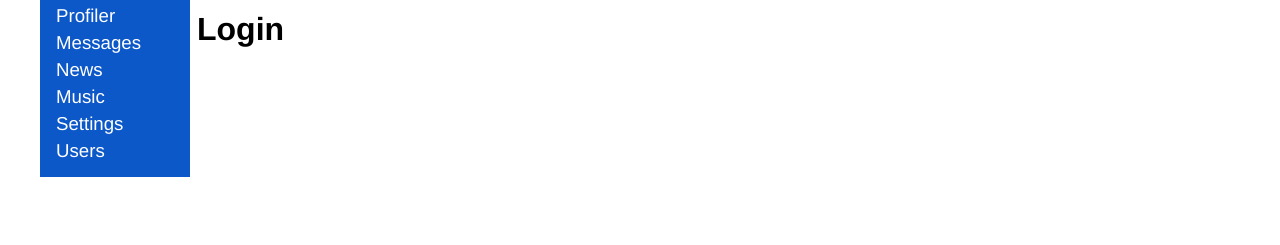
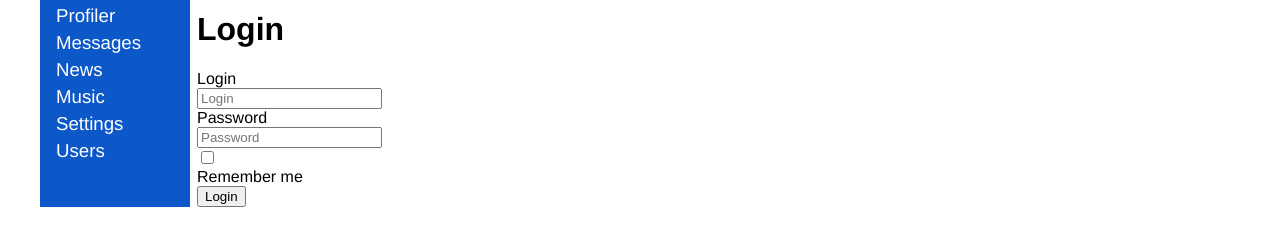
Before and after one commit to AndrewSmithMasterRecord/my-first-react-app, a React (Create React App) app: page /login in a window 1280 px wide. Shown: the part 137-382 px from the top of the page. Built offline with nearby package versions, Linux system fonts and the light colour scheme; no server answers.

Commit message:
redux-form

```diff
--- a/package.json
+++ b/package.json
@@ -15,6 +15,7 @@
     "react-scripts": "3.4.1",
     "react-thunk": "^1.0.0",
     "redux": "^4.0.5",
+    "redux-form": "^8.3.6",
     "redux-thunk": "^2.3.0"
   },
   "scripts": {
--- a/src/components/Login/Login.jsx
+++ b/src/components/Login/Login.jsx
@@ -1,9 +1,46 @@
 import React from "react";
+import {Field, reduxForm} from "redux-form";
+
+const LoginForm = (props) => {
+    debugger
+    return <form onSubmit={props.handleSubmit}>
+        <div>
+            <label>Login</label>
+            <div>
+                <Field name={"login"} placeholder={"Login"} component={"input"} type={"text"}/>
+            </div>
+
+        </div>
+        <div>
+            <label>Password</label>
+            <div>
+                <Field name={"password"} placeholder={"Password"} component={"input"} type={"password"}/>
+            </div>
+        </div>
+        <div>
+            <div>
+                <Field name={"Remember"} component={"input"} type={"checkbox"}/>
+            </div>
+            <label>Remember me</label>
+        </div>
+        <div>
+            <button>Login</button>
+        </div>
+
+    </form>
+};
+
+const LoginReduxForm = reduxForm({form: 'login'})(LoginForm);
+
 
 const Login = (props) => {
+    const onSubmit = (data) => {
+        console.log(data);
+    };
     return <div>
         <h1>Login</h1>
+        <LoginReduxForm onSubmit={onSubmit}/>
     </div>
 };
 
-export  default Login;
+export default Login;
--- a/src/redux/store_redux.js
+++ b/src/redux/store_redux.js
@@ -4,12 +4,14 @@ import dialogsReducer from "./dialogs_reducer";
 import usersReducer from "./users_reducer";
 import authReducer from "./auth_reducer";
 import ReduxThunk from "redux-thunk";
+import {reducer as formReducer} from "redux-form";
 
 let reducers = combineReducers({
     profilePage: profileReducer,
     dialogsPage: dialogsReducer,
     usersPage: usersReducer,
-    auth: authReducer
+    auth: authReducer,
+    form: formReducer
 });
 
 let store = createStore(reducers, applyMiddleware(ReduxThunk));
```
Also changed, not shown: 1 other file (tests, documents, lock files or other folders).
